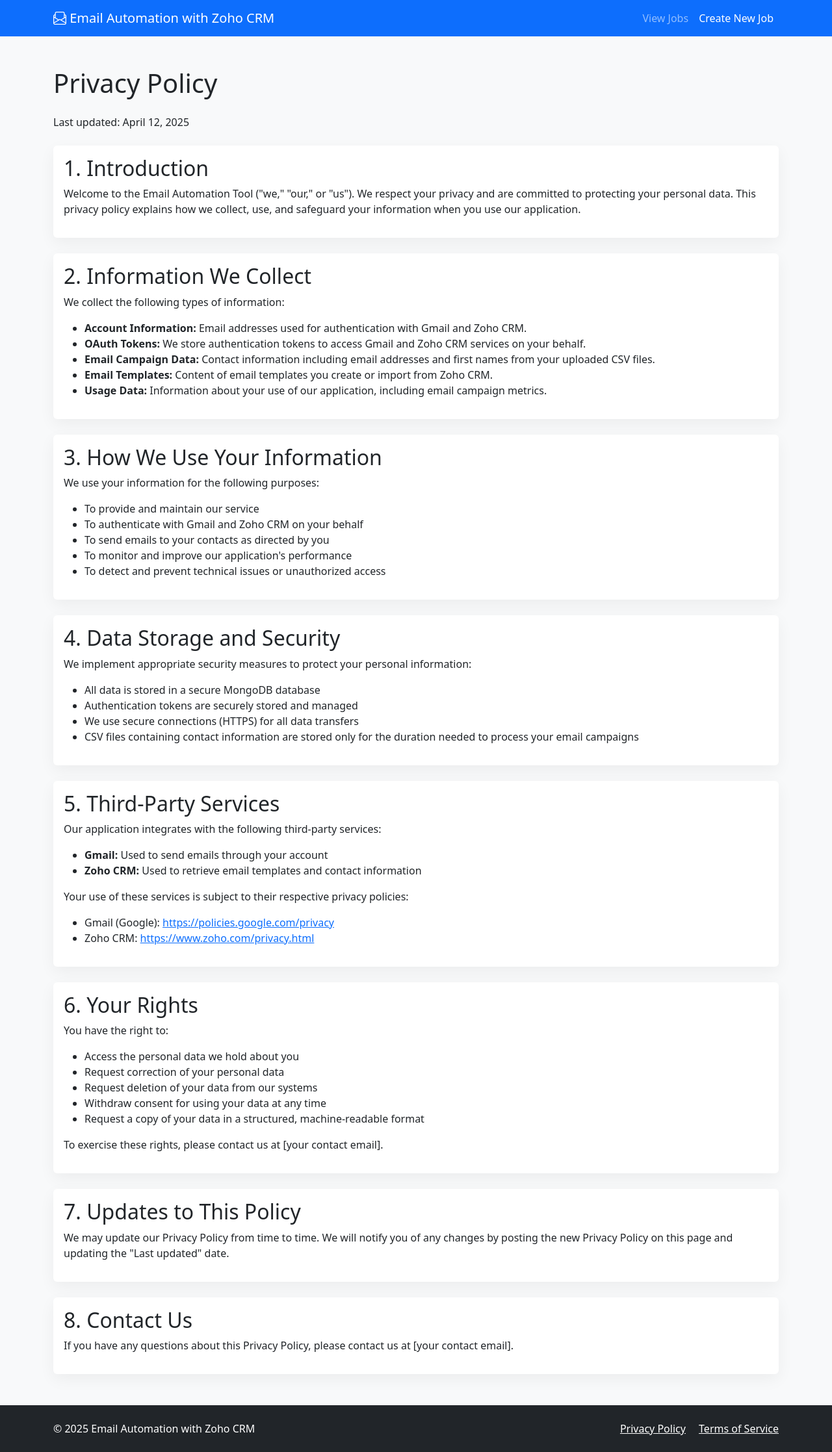
After one commit to fltdeep007/zohoCrmAutomation, a Flask app: page /privacy-policy in a window 1280 px wide. The commit adds this page. Shown: the whole page at 65% size. Run offline with Flask 3, Linux system fonts and the light colour scheme; some libraries are stand-ins or nearby versions.

Commit message:
Added features

```diff
--- a/app.py
+++ b/app.py
@@ -27,13 +27,13 @@ if not os.path.exists('client_secret.json') and os.environ.get('GOOGLE_CLIENT_SE
     with open('client_secret.json', 'wb') as f:
         f.write(base64.b64decode(os.environ['GOOGLE_CLIENT_SECRET_BASE64']))
 
-os.environ["OAUTHLIB_INSECURE_TRANSPORT"] = "1"
+# os.environ["OAUTHLIB_INSECURE_TRANSPORT"] = "1"
 app = Flask(__name__)
 
 app.config['SECRET_KEY'] = os.environ.get('SECRET_KEY')
 
 # MongoDB configuration
-app.config['MONGO_URI'] = os.environ.get('MONGO_URI', 'mongodb://localhost:27017/email_automation')
+app.config['MONGO_URI'] = os.environ.get('MONGO_URI')
 mongo = PyMongo(app)
 
 app.config['UPLOAD_FOLDER'] = 'uploads'
@@ -833,6 +833,16 @@ def job_status(job_id):
         'failed': job.get('failed_email_count', 0)
     })
 
+@app.route('/privacy-policy')
+def privacy_policy():
+    """Route to display the privacy policy page"""
+    return render_template('privacy_policy.html')
+
+@app.route('/terms-of-service')
+def terms_of_service():
+    """Route to display the terms of service page"""
+    return render_template('terms_of_service.html')
+
 if __name__ == '__main__':
     print("="*80)
     print("Starting Flask Application")
--- a/render.yaml
+++ b/render.yaml
@@ -8,6 +8,4 @@ services:
     envVars:
       - key: SECRET_KEY
         value: "12345abced"
-      - key: OAUTHLIB_INSECURE_TRANSPORT
-        value: 1
     autoDeploy: true
--- a/requirements.txt
+++ b/requirements.txt
@@ -1,5 +1,4 @@
 Flask==2.3.3
-
 Flask-PyMongo==2.3.0
 pandas==2.2.2
 google-api-python-client==2.127.0
--- a/templates/create_job.html
+++ b/templates/create_job.html
@@ -417,8 +417,8 @@
             <p class="mb-0">&copy; 2025 Email Automation with Zoho CRM</p>
           </div>
           <div class="col-md-6 text-md-end">
-            <a href="#" class="text-white me-3">Privacy Policy</a>
-            <a href="#" class="text-white">Terms of Service</a>
+            <a href="{{ url_for('privacy_policy') }}" class="text-white me-3">Privacy Policy</a>
+            <a href="{{ url_for('terms_of_service') }}" class="text-white">Terms of Service</a>
           </div>
         </div>
       </div>
--- a/templates/index.html
+++ b/templates/index.html
@@ -124,8 +124,8 @@
                     <p class="mb-0">&copy; 2025 Zoho Email Automation Tool</p>
                 </div>
                 <div class="col-md-6 text-md-end">
-                    <a href="#" class="text-white me-3">Privacy Policy</a>
-                    <a href="#" class="text-white">Terms of Service</a>
+                    <a href="{{ url_for('privacy_policy') }}" class="text-white me-3">Privacy Policy</a>
+                    <a href="{{ url_for('terms_of_service') }}" class="text-white">Terms of Service</a>
                 </div>
             </div>
         </div>
--- a/templates/jobs_list.html
+++ b/templates/jobs_list.html
@@ -155,8 +155,8 @@
                     <p class="mb-0">&copy; 2025 Zoho Email Automation Tool</p>
                 </div>
                 <div class="col-md-6 text-md-end">
-                    <a href="#" class="text-white me-3">Privacy Policy</a>
-                    <a href="#" class="text-white">Terms of Service</a>
+                    <a href="{{ url_for('privacy_policy') }}" class="text-white me-3">Privacy Policy</a>
+          <a href="{{ url_for('terms_of_service') }}" class="text-white">Terms of Service</a>
                 </div>
             </div>
         </div>
--- /dev/null
+++ b/templates/privacy_policy.html
@@ -0,0 +1,218 @@
+<!DOCTYPE html>
+<html lang="en">
+  <head>
+    <meta charset="UTF-8" />
+    <meta name="viewport" content="width=device-width, initial-scale=1.0" />
+    <title>Create Email Job - Email Automation with Zoho CRM</title>
+    <link
+      href="https://cdn.jsdelivr.net/npm/bootstrap@5.3.0-alpha1/dist/css/bootstrap.min.css"
+      rel="stylesheet"
+    />
+    <link
+      rel="stylesheet"
+      href="https://cdn.jsdelivr.net/npm/bootstrap-icons@1.8.1/font/bootstrap-icons.css"
+    />
+    <style>
+      .form-section {
+        border-radius: 0.5rem;
+      }
+      .card {
+        border: none;
+        box-shadow: 0 0.5rem 1.5rem rgba(0, 0, 0, 0.05);
+      }
+      .drop-zone {
+        border: 2px dashed #ccc;
+        border-radius: 0.5rem;
+        padding: 2rem;
+        text-align: center;
+        transition: all 0.3s ease;
+        cursor: pointer;
+      }
+      .drop-zone:hover,
+      .drop-zone.drag-over {
+        border-color: #3498db;
+        background-color: rgba(52, 152, 219, 0.05);
+      }
+      .drop-zone-prompt {
+        font-size: 1.2rem;
+        color: #555;
+      }
+      .template-preview {
+        border: 1px solid #e9ecef;
+        border-radius: 0.5rem;
+        padding: 1rem;
+        min-height: 100px;
+      }
+      .oauth-section {
+        text-align: center;
+        padding: 2rem;
+      }
+      .oauth-button {
+        padding: 0.75rem 2rem;
+        font-size: 1.1rem;
+      }
+      .authentication-info {
+        background-color: #e8f5e9;
+        border-left: 4px solid #4caf50;
+        padding: 1rem;
+        margin-bottom: 1.5rem;
+      }
+      .tab-content {
+        padding-top: 1.5rem;
+      }
+      .template-card {
+        cursor: pointer;
+        transition: all 0.2s ease;
+        border: 2px solid transparent;
+      }
+      .template-card:hover {
+        transform: translateY(-5px);
+        box-shadow: 0 0.5rem 1rem rgba(0, 0, 0, 0.1);
+      }
+      .template-card.selected {
+        border-color: #28a745;
+      }
+      #loadingSpinner {
+        display: none;
+      }
+    </style>
+  </head>
+  <body class="bg-light">
+    <nav class="navbar navbar-expand-lg navbar-dark bg-primary">
+      <div class="container">
+        <a class="navbar-brand" href="/">
+          <i class="bi bi-envelope-paper"></i> Email Automation with Zoho CRM
+        </a>
+        <button
+          class="navbar-toggler"
+          type="button"
+          data-bs-toggle="collapse"
+          data-bs-target="#navbarNav"
+        >
+          <span class="navbar-toggler-icon"></span>
+        </button>
+        <div class="collapse navbar-collapse" id="navbarNav">
+          <ul class="navbar-nav ms-auto">
+            <li class="nav-item">
+              <a class="nav-link" href="/jobs">View Jobs</a>
+            </li>
+            <li class="nav-item">
+              <a class="nav-link active" href="/create_job">Create New Job</a>
+            </li>
+          </ul>
+        </div>
+      </div>
+    </nav>
+
+<div class="container my-5">
+    <h1 class="mb-4">Privacy Policy</h1>
+    <p class="mb-4">Last updated: April 12, 2025</p>
+
+    <div class="card mb-4">
+        <div class="card-body">
+            <h2 class="card-title">1. Introduction</h2>
+            <p>Welcome to the Email Automation Tool ("we," "our," or "us"). We respect your privacy and are committed to protecting your personal data. This privacy policy explains how we collect, use, and safeguard your information when you use our application.</p>
+        </div>
+    </div>
+
+    <div class="card mb-4">
+        <div class="card-body">
+            <h2 class="card-title">2. Information We Collect</h2>
+            <p>We collect the following types of information:</p>
+            <ul>
+                <li><strong>Account Information:</strong> Email addresses used for authentication with Gmail and Zoho CRM.</li>
+                <li><strong>OAuth Tokens:</strong> We store authentication tokens to access Gmail and Zoho CRM services on your behalf.</li>
+                <li><strong>Email Campaign Data:</strong> Contact information including email addresses and first names from your uploaded CSV files.</li>
+                <li><strong>Email Templates:</strong> Content of email templates you create or import from Zoho CRM.</li>
+                <li><strong>Usage Data:</strong> Information about your use of our application, including email campaign metrics.</li>
+            </ul>
+        </div>
+    </div>
+
+    <div class="card mb-4">
+        <div class="card-body">
+            <h2 class="card-title">3. How We Use Your Information</h2>
+            <p>We use your information for the following purposes:</p>
+            <ul>
+                <li>To provide and maintain our service</li>
+                <li>To authenticate with Gmail and Zoho CRM on your behalf</li>
+                <li>To send emails to your contacts as directed by you</li>
+                <li>To monitor and improve our application's performance</li>
+                <li>To detect and prevent technical issues or unauthorized access</li>
+            </ul>
+        </div>
+    </div>
+
+    <div class="card mb-4">
+        <div class="card-body">
+            <h2 class="card-title">4. Data Storage and Security</h2>
+            <p>We implement appropriate security measures to protect your personal information:</p>
+            <ul>
+                <li>All data is stored in a secure MongoDB database</li>
+                <li>Authentication tokens are securely stored and managed</li>
+                <li>We use secure connections (HTTPS) for all data transfers</li>
+                <li>CSV files containing contact information are stored only for the duration needed to process your email campaigns</li>
+            </ul>
+        </div>
+    </div>
+
+    <div class="card mb-4">
+        <div class="card-body">
+            <h2 class="card-title">5. Third-Party Services</h2>
+            <p>Our application integrates with the following third-party services:</p>
+            <ul>
+                <li><strong>Gmail:</strong> Used to send emails through your account</li>
+                <li><strong>Zoho CRM:</strong> Used to retrieve email templates and contact information</li>
+            </ul>
+            <p>Your use of these services is subject to their respective privacy policies:</p>
+            <ul>
+                <li>Gmail (Google): <a href="https://policies.google.com/privacy" target="_blank">https://policies.google.com/privacy</a></li>
+                <li>Zoho CRM: <a href="https://www.zoho.com/privacy.html" target="_blank">https://www.zoho.com/privacy.html</a></li>
+            </ul>
+        </div>
+    </div>
+
+    <div class="card mb-4">
+        <div class="card-body">
+            <h2 class="card-title">6. Your Rights</h2>
+            <p>You have the right to:</p>
+            <ul>
+                <li>Access the personal data we hold about you</li>
+                <li>Request correction of your personal data</li>
+                <li>Request deletion of your data from our systems</li>
+                <li>Withdraw consent for using your data at any time</li>
+                <li>Request a copy of your data in a structured, machine-readable format</li>
+            </ul>
+            <p>To exercise these rights, please contact us at [your contact email].</p>
+        </div>
+    </div>
+
+    <div class="card mb-4">
+        <div class="card-body">
+            <h2 class="card-title">7. Updates to This Policy</h2>
+            <p>We may update our Privacy Policy from time to time. We will notify you of any changes by posting the new Privacy Policy on this page and updating the "Last updated" date.</p>
+        </div>
+    </div>
+
+    <div class="card mb-4">
+        <div class="card-body">
+            <h2 class="card-title">8. Contact Us</h2>
+            <p>If you have any questions about this Privacy Policy, please contact us at [your contact email].</p>
+        </div>
+    </div>
+</div>
+<footer class="bg-dark text-white py-4">
+    <div class="container">
+      <div class="row">
+        <div class="col-md-6">
+          <p class="mb-0">&copy; 2025 Email Automation with Zoho CRM</p>
+        </div>
+        <div class="col-md-6 text-md-end">
+            <a href="{{ url_for('privacy_policy') }}" class="text-white me-3">Privacy Policy</a>
+            <a href="{{ url_for('terms_of_service') }}" class="text-white">Terms of Service</a>
+        </div>
+      </div>
+    </div>
+  </footer>
+  </body>
+  </html>
```
Also changed, not shown: templates/terms_of_service.html (added, +227 -0 lines), 1 other file.
